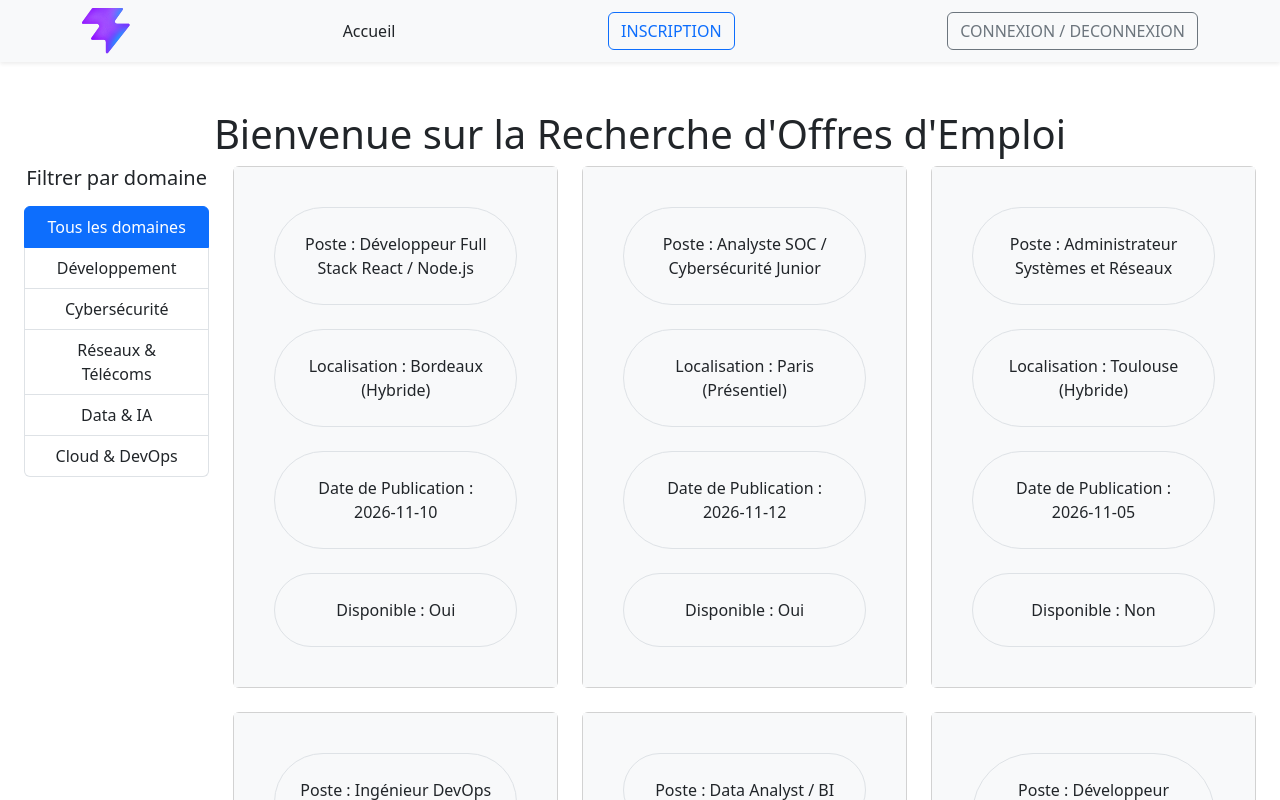
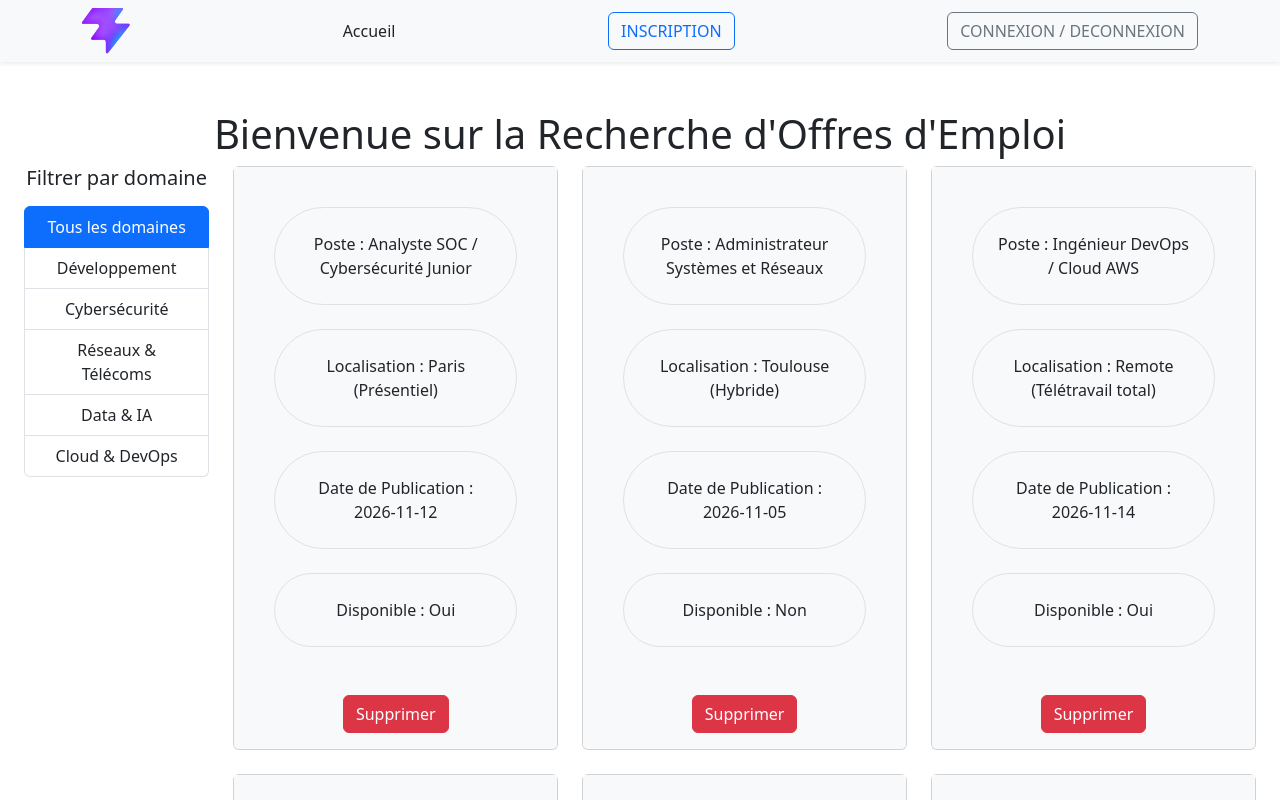
Before and after one commit to Granicos/GestionOffreEmploi, a React (Vite) app: page / in a window 1280 px wide. Shown: the top 800 px of the page. Built offline with nearby package versions, Linux system fonts and the light colour scheme; data requests are answered from the project's data file.

Commit message:
Ajout component susupprimer

```diff
--- a/db.json
+++ b/db.json
@@ -36,26 +36,6 @@
     }
   ],
   "jobs": [
-    {
-      "id": "1",
-      "titre": "Développeur Full Stack React / Node.js",
-      "entreprise": "TechSolutions",
-      "domaine": "Développement",
-      "localisation": "Bordeaux (Hybride)",
-      "typeContrat": "CDI",
-      "salaire": "42k€ - 48k€",
-      "description": "Nous recherchons un développeur Full Stack autonome pour concevoir et faire évoluer nos applications métiers sur un socle React et Node.js.",
-      "competences": [
-        "React",
-        "Node.js",
-        "Express",
-        "PostgreSQL",
-        "Git",
-        "Assembleur"
-      ],
-      "datePublication": "2026-11-10",
-      "disponible": true
-    },
     {
       "id": "2",
       "titre": "Analyste SOC / Cybersécurité Junior",
--- /dev/null
+++ b/src/components/ConfirmDeleteModal.jsx
@@ -0,0 +1,90 @@
+import { useEffect } from "react";
+
+/**
+ * Modale de confirmation avant la suppression d'une offre d'emploi.
+ */
+export default function ConfirmDeleteModal({
+  job,
+  isDeleting,
+  errorMessage,
+  onCancel,
+  onConfirm,
+}) {
+  useEffect(() => {
+    if (!job) return;
+
+    const handleKeyDown = (e) => {
+      if (e.key === "Escape" && !isDeleting) {
+        onCancel();
+      }
+    };
+
+    window.addEventListener("keydown", handleKeyDown);
+    return () => window.removeEventListener("keydown", handleKeyDown);
+  }, [job, isDeleting, onCancel]);
+
+  if (!job) return null;
+
+  return (
+    <div
+      className="modal fade show d-block"
+      tabIndex="-1"
+      role="dialog"
+      aria-modal="true"
+      aria-labelledby="confirm-delete-title"
+      style={{ backgroundColor: "rgba(0, 0, 0, 0.5)" }}
+      onClick={(e) => {
+        if (e.target === e.currentTarget && !isDeleting) {
+          onCancel();
+        }
+      }}
+    >
+      <div className="modal-dialog modal-dialog-centered">
+        <div className="modal-content text-start">
+          <div className="modal-header">
+            <h5 id="confirm-delete-title" className="modal-title">
+              Confirmer la suppression
+            </h5>
+            <button
+              type="button"
+              className="btn-close"
+              aria-label="Fermer"
+              onClick={onCancel}
+              disabled={isDeleting}
+            />
+          </div>
+          <div className="modal-body">
+            {errorMessage && (
+              <div className="alert alert-danger" role="alert">
+                {errorMessage}
+              </div>
+            )}
+            <p className="mb-0">
+              Voulez-vous vraiment supprimer l&apos;offre{" "}
+              <strong>{job.titre}</strong>
+              {job.entreprise ? ` (${job.entreprise})` : ""} ?
+            </p>
+          </div>
+          <div className="modal-footer">
+            <button
+              type="button"
+              className="btn btn-secondary"
+              onClick={onCancel}
+              disabled={isDeleting}
+            >
+              Annuler
+            </button>
+            <button
+              type="button"
+              className="btn btn-danger"
+              onClick={onConfirm}
+              disabled={isDeleting}
+            >
+              {isDeleting ? "Suppression..." : "Supprimer"}
+            </button>
+          </div>
+        </div>
+      </div>
+    </div>
+  );
+}
--- a/src/components/JobCard.jsx
+++ b/src/components/JobCard.jsx
@@ -1,4 +1,4 @@
-export default function JobCard({ job }) {
+export default function JobCard({ job, onDelete }) {
   return (
     <div className="col-6 col-md-2 col-lg-4 mb-4 text-center">
       <div
@@ -23,6 +23,17 @@ export default function JobCard({ job }) {
             Disponible : {job.disponible ? "Oui" : "Non"}
           </p>
         </div>
+        {onDelete && (
+          <div className="card-footer bg-light border-0 pb-3">
+            <button
+              type="button"
+              className="btn btn-danger"
+              onClick={() => onDelete(job)}
+            >
+              Supprimer
+            </button>
+          </div>
+        )}
       </div>
     </div>
   );
--- a/src/pages/EditJob.jsx
+++ b/src/pages/EditJob.jsx
@@ -1,7 +1,8 @@
-import { useEffect, useState } from "react";
+import { useCallback, useEffect, useState } from "react";
 import { useNavigate, useParams } from "react-router";
+import ConfirmDeleteModal from "../components/ConfirmDeleteModal";
 import JobForm from "../components/JobForm";
-import { getJobById, updateJob } from "../services/jobService";
+import { deleteJob, getJobById, updateJob } from "../services/jobService";
 
 export default function EditJob() {
   const { id } = useParams();
@@ -10,6 +11,9 @@ export default function EditJob() {
   const [job, setJob] = useState(null);
   const [loadingJob, setLoadingJob] = useState(true);
   const [fetchError, setFetchError] = useState("");
+  const [showDeleteModal, setShowDeleteModal] = useState(false);
+  const [isDeleting, setIsDeleting] = useState(false);
+  const [deleteError, setDeleteError] = useState("");
 
   useEffect(() => {
     let isCancelled = false;
@@ -45,6 +49,26 @@ export default function EditJob() {
     await updateJob(id, updatedFields);
   };
 
+  const handleCancelDelete = useCallback(() => {
+    if (isDeleting) return;
+    setDeleteError("");
+    setShowDeleteModal(false);
+  }, [isDeleting]);
+
+  const handleConfirmDelete = async () => {
+    try {
+      setIsDeleting(true);
+      setDeleteError("");
+      await deleteJob(id);
+      navigate("/");
+    } catch (error) {
+      console.error(error);
+      setDeleteError("Impossible de supprimer cette offre d'emploi.");
+    } finally {
+      setIsDeleting(false);
+    }
+  };
+
   if (loadingJob) {
     return (
       <div className="container mt-5 text-center">
@@ -71,6 +95,7 @@ export default function EditJob() {
   }
 
   return (
+    <>
       <JobForm
         key={job.id ?? id}
         title="Modifier l'offre d'emploi"
@@ -80,5 +105,29 @@ export default function EditJob() {
         initialValues={job}
         onSubmit={handleUpdateJob}
       />
+
+      <div className="container mb-5" style={{ maxWidth: "700px" }}>
+        <div className="d-flex justify-content-end">
+          <button
+            type="button"
+            className="btn btn-outline-danger"
+            onClick={() => {
+              setDeleteError("");
+              setShowDeleteModal(true);
+            }}
+          >
+            Supprimer cette offre
+          </button>
+        </div>
+      </div>
+
+      <ConfirmDeleteModal
+        job={showDeleteModal ? job : null}
+        isDeleting={isDeleting}
+        errorMessage={deleteError}
+        onCancel={handleCancelDelete}
+        onConfirm={handleConfirmDelete}
+      />
+    </>
   );
 }
--- a/src/pages/OffresPage.jsx
+++ b/src/pages/OffresPage.jsx
@@ -1,21 +1,104 @@
-import { useEffect, useState } from "react";
+import { useCallback, useEffect, useState } from "react";
+import ConfirmDeleteModal from "../components/ConfirmDeleteModal";
 import JobCard from "../components/JobCard";
 import NavBarFiltrage from "../components/NavBarFiltrage";
-import { getJobs } from "../services/jobService";
+import { deleteJob, getJobs } from "../services/jobService";
 
 export default function OffresPage() {
   const [jobs, setJobs] = useState([]);
   const [domaine, setDomaine] = useState("");
+  const [loadError, setLoadError] = useState("");
+  const [jobToDelete, setJobToDelete] = useState(null);
+  const [isDeleting, setIsDeleting] = useState(false);
+  const [deleteError, setDeleteError] = useState("");
+  const [deleteSuccess, setDeleteSuccess] = useState("");
 
   useEffect(() => {
+    let isCancelled = false;
+
     getJobs({ domaine })
-      .then(({ data }) => setJobs(data))
-      .catch((error) => console.error(error));
+      .then(({ data }) => {
+        if (!isCancelled) {
+          setLoadError("");
+          setJobs(data);
+        }
+      })
+      .catch((error) => {
+        console.error(error);
+        if (!isCancelled) {
+          setLoadError(
+            "Impossible de charger les offres. Vérifiez que json-server est lancé sur le port 3000.",
+          );
+        }
+      });
+
+    return () => {
+      isCancelled = true;
+    };
   }, [domaine]);
+
+  const handleRequestDelete = (job) => {
+    setDeleteError("");
+    setDeleteSuccess("");
+    setJobToDelete(job);
+  };
+
+  const handleCancelDelete = useCallback(() => {
+    if (isDeleting) return;
+    setDeleteError("");
+    setJobToDelete(null);
+  }, [isDeleting]);
+
+  const handleConfirmDelete = async () => {
+    if (!jobToDelete) return;
+
+    try {
+      setIsDeleting(true);
+      setDeleteError("");
+      await deleteJob(jobToDelete.id);
+      setJobs((prevJobs) =>
+        prevJobs.filter((item) => String(item.id) !== String(jobToDelete.id)),
+      );
+      setDeleteSuccess(`L'offre "${jobToDelete.titre}" a été supprimée.`);
+      setJobToDelete(null);
+    } catch (error) {
+      console.error(error);
+      setDeleteError("Impossible de supprimer cette offre d'emploi.");
+    } finally {
+      setIsDeleting(false);
+    }
+  };
 
   return (
     <div className="container-fluid mt-5 px-4 text-center">
       <h1>Bienvenue sur la Recherche d'Offres d'Emploi</h1>
+
+      {loadError && (
+        <div
+          className="alert alert-danger mx-auto mt-3"
+          style={{ maxWidth: "600px" }}
+          role="alert"
+        >
+          {loadError}
+        </div>
+      )}
+
+      {deleteSuccess && (
+        <div
+          className="alert alert-success alert-dismissible fade show mx-auto mt-3"
+          style={{ maxWidth: "600px" }}
+          role="alert"
+        >
+          {deleteSuccess}
+          <button
+            type="button"
+            className="btn-close"
+            aria-label="Fermer"
+            onClick={() => setDeleteSuccess("")}
+          />
+        </div>
+      )}
+
       <div className="row">
         <NavBarFiltrage
           selectedDomaine={domaine}
@@ -24,11 +107,23 @@ export default function OffresPage() {
         <main className="col-12 col-md-9 col-lg-10">
           <div className="row">
             {jobs.map((job) => (
-              <JobCard key={job.id} job={job} />
+              <JobCard
+                key={job.id}
+                job={job}
+                onDelete={handleRequestDelete}
+              />
             ))}
           </div>
         </main>
       </div>
+
+      <ConfirmDeleteModal
+        job={jobToDelete}
+        isDeleting={isDeleting}
+        errorMessage={deleteError}
+        onCancel={handleCancelDelete}
+        onConfirm={handleConfirmDelete}
+      />
     </div>
   );
 }
```
Lines whose indentation alone changed are shown as unchanged.
